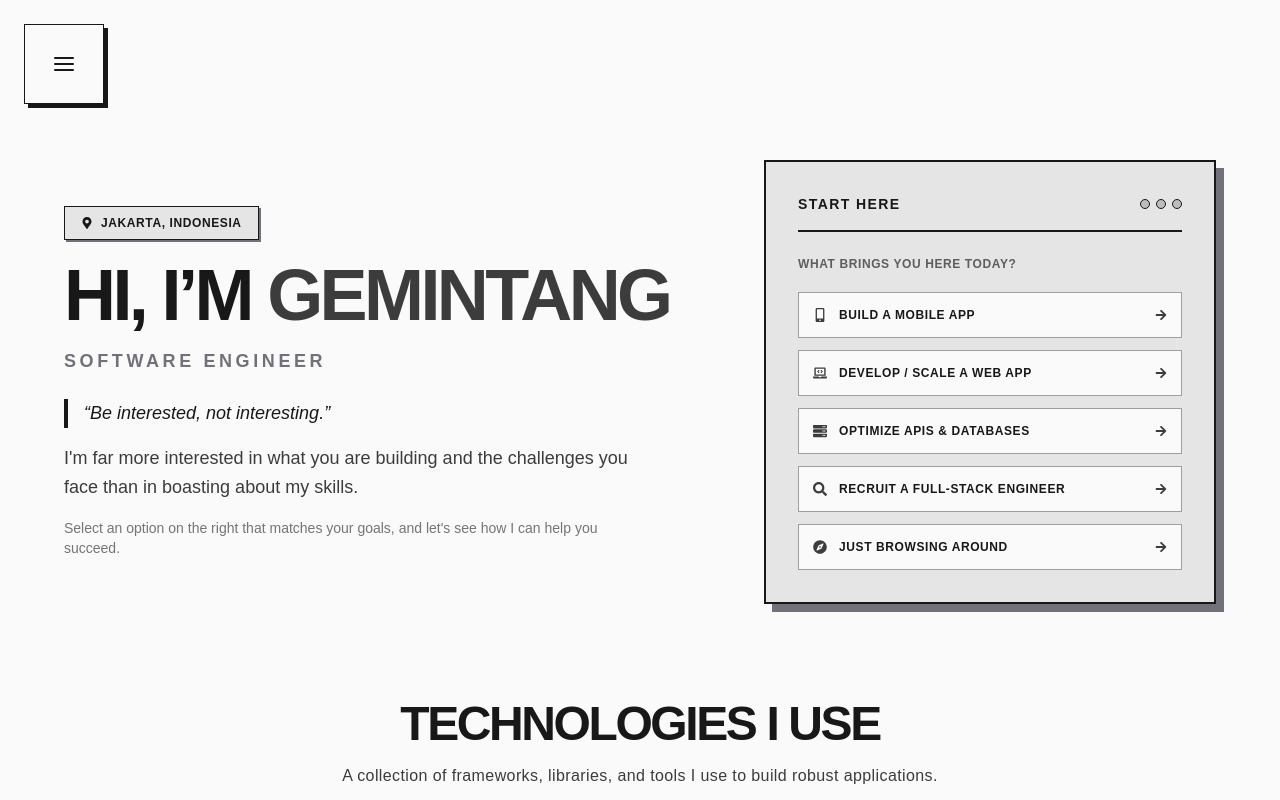
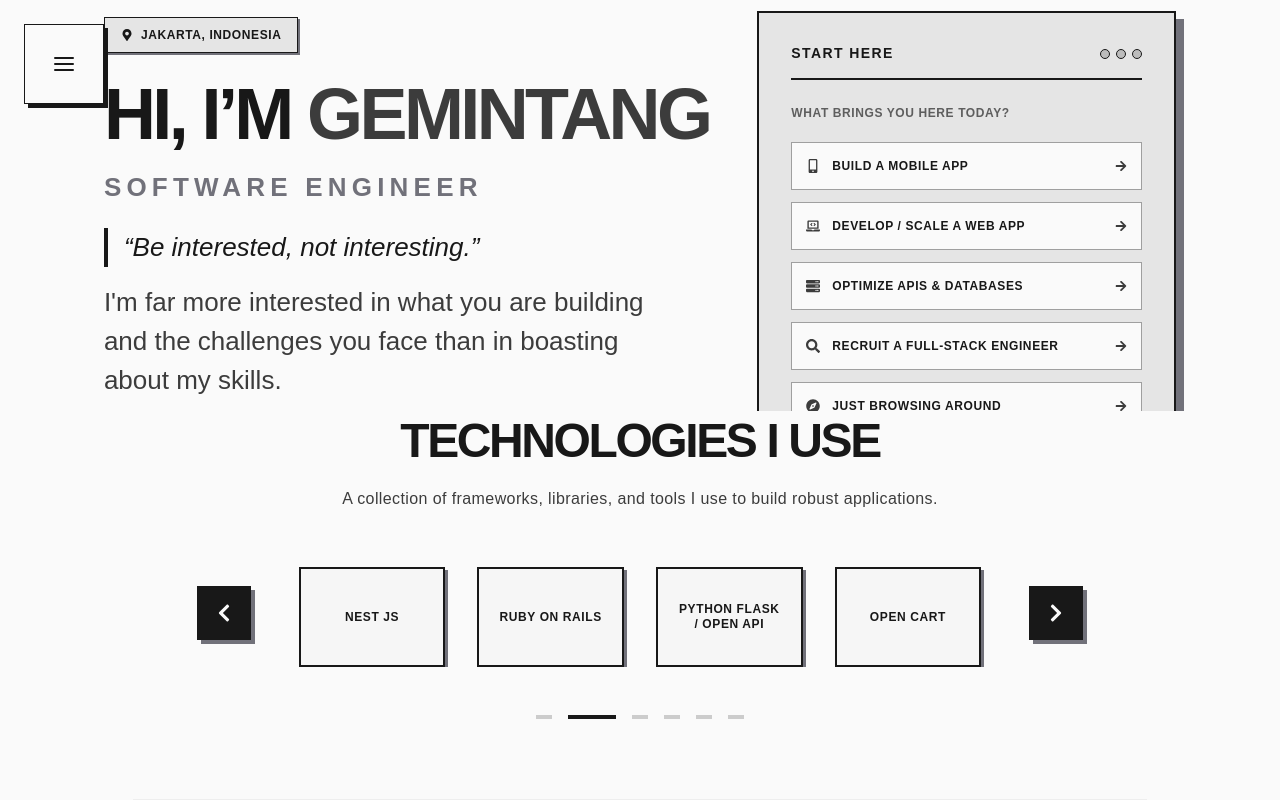
Before and after one commit to gemintangsf/portfolio, a Next.js app: page / in a window 1280 px wide. Shown: the top 800 px of the page. Built offline with nearby package versions, Linux system fonts and the light colour scheme; a web font is replaced by a local one.

Commit message:
chore: update dependencies, global styles, and layout configurations

```diff
--- a/src/app/(pages)/page.tsx
+++ b/src/app/(pages)/page.tsx
@@ -8,7 +8,7 @@ const ContactSection = dynamic(() => import("@/components/sections/ContactSectio
 export default function Home() {
   return (
     <main className="flex flex-col">
-      <div className="min-h-[100dvh] flex flex-col justify-between relative z-10">
+      <div className="min-h-[100dvh] lg:h-[100dvh] flex flex-col justify-between items-center relative z-10 w-full">
         <HeroSection />
         <TechStack />
       </div>
--- a/src/app/globals.css
+++ b/src/app/globals.css
@@ -55,6 +55,43 @@ html {
   --color-brand-highlight: var(--color-highlight);
   --color-brand-surface: var(--color-surface);
   --color-brand-on-surface: var(--color-on-surface);
+
+  /* T-Shirt scale typography overrides (12, 14, 16, 26, 42, 68, 110 px) */
+  --text-xs: 0.75rem;
+  /* 12px */
+  --text-xs--line-height: 1.5;
+
+  --text-sm: 0.875rem;
+  /* 14px */
+  --text-sm--line-height: 1.5;
+
+  --text-base: 1rem;
+  /* 16px */
+  --text-base--line-height: 1.5;
+
+  --text-lg: 1.625rem;
+  /* 26px */
+  --text-lg--line-height: 1.25;
+
+  --text-xl: 2.625rem;
+  /* 42px */
+  --text-xl--line-height: 1.25;
+
+  --text-2xl: 4.25rem;
+  /* 68px */
+  --text-2xl--line-height: 1.25;
+
+  --text-3xl: 6.875rem;
+  /* 110px */
+  --text-3xl--line-height: 1.25;
+
+  /* Force standard leading helpers to align with design rules */
+  --leading-none: 1.25;
+  --leading-tight: 1.25;
+  --leading-snug: 1.25;
+  --leading-normal: 1.5;
+  --leading-relaxed: 1.5;
+  --leading-loose: 1.5;
 }
 
 body {
@@ -64,11 +101,18 @@ body {
   -webkit-font-smoothing: antialiased;
   -moz-osx-font-smoothing: grayscale;
   transition: background-color 0.3s ease, color 0.3s ease, border-color 0.3s ease;
+  line-height: 1.5;
 }
 
 /* Global Typography Overrides */
-h1, h2, h3, h4, h5, h6 {
+h1,
+h2,
+h3,
+h4,
+h5,
+h6 {
   font-family: var(--font-display);
+  line-height: 1.25;
 }
 
 button,
@@ -76,7 +120,8 @@ button,
 nav,
 a.uppercase {
   font-family: var(--font-body);
-  font-weight: 700; /* Bold Satoshi for buttons and navs looks clean and high-end */
+  font-weight: 700;
+  /* Bold Satoshi for buttons and navs looks clean and high-end */
 }
 
 @layer utilities {
--- a/src/app/not-found.tsx
+++ b/src/app/not-found.tsx
@@ -17,10 +17,10 @@ export default function NotFound() {
                 </h1>
 
                 <div className="mt-[-4rem] md:mt-[-6rem] relative z-20">
-                    <h2 className="text-3xl md:text-5xl font-black text-brand-base mb-4 uppercase tracking-[0.2em]">
+                    <h2 className="text-2xl font-black text-brand-base mb-4 uppercase tracking-[0.2em] leading-tight">
                         LOST IN SPACE
                     </h2>
-                    <p className="text-brand-base/50 text-base md:text-lg max-w-md mx-auto mb-10 tracking-widest leading-relaxed">
+                    <p className="text-brand-base/50 text-base max-w-md mx-auto mb-10 tracking-widest leading-relaxed">
                         The page you are looking for might have been removed, had its name changed, or is temporarily unavailable.
                     </p>
 
--- a/src/components/layouts/Preloader.tsx
+++ b/src/components/layouts/Preloader.tsx
@@ -43,7 +43,7 @@ export default function Preloader() {
                             initial={{ opacity: 0, letterSpacing: "1.5em", filter: "blur(10px)" }}
                             animate={{ opacity: 1, letterSpacing: "0.5em", filter: "blur(0px)" }}
                             transition={{ duration: 1.5, ease: [0.22, 1, 0.36, 1] }}
-                            className="text-brand-base text-2xl md:text-4xl font-black uppercase tracking-[0.5em] ml-[0.5em]"
+                            className="text-brand-base text-xl md:text-2xl font-black uppercase tracking-[0.5em] ml-[0.5em]"
                         >
                             Gemintang
                         </motion.h1>
```
Also changed, not shown: 1 other file (tests, documents, lock files or other folders).
